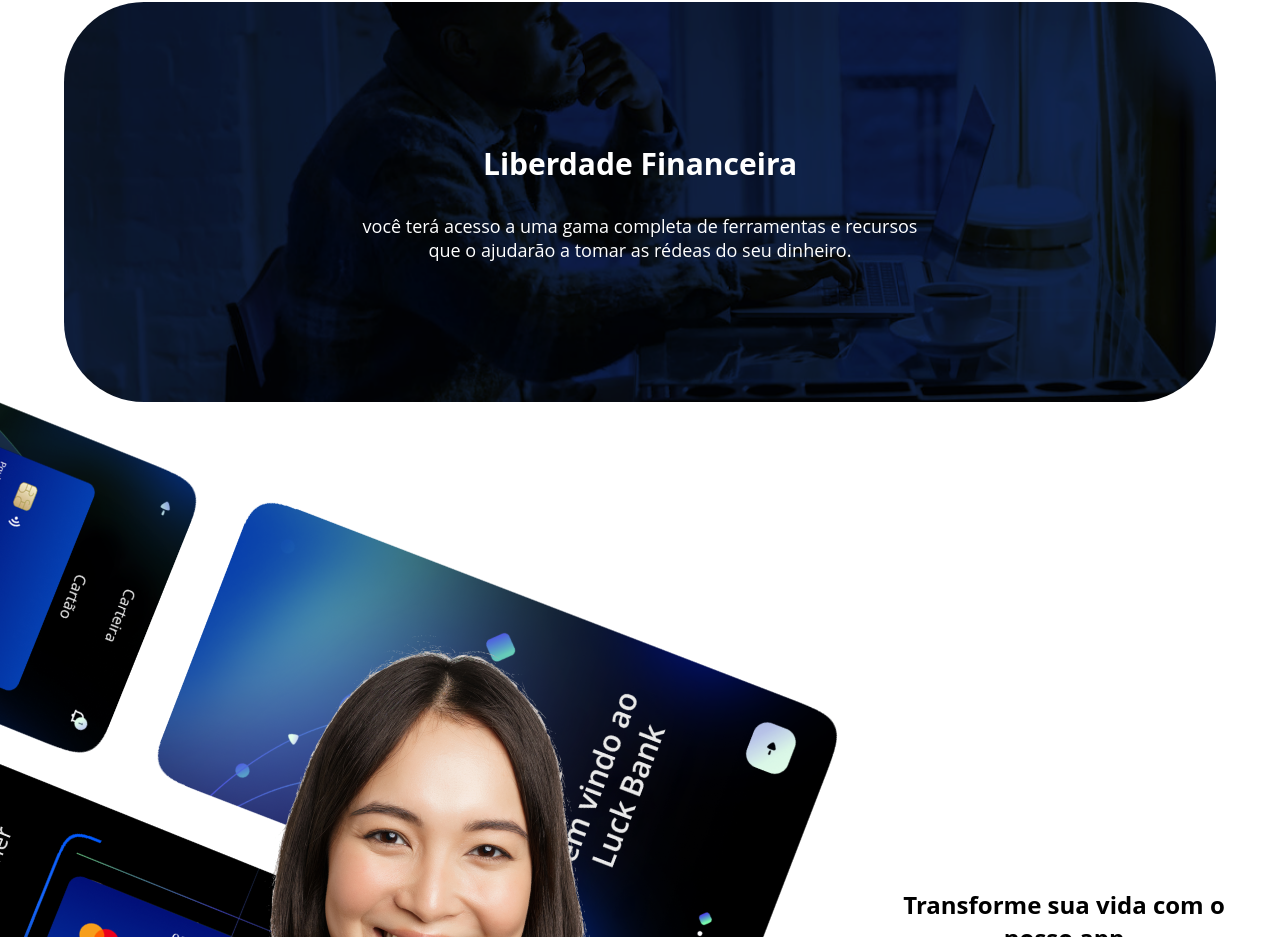
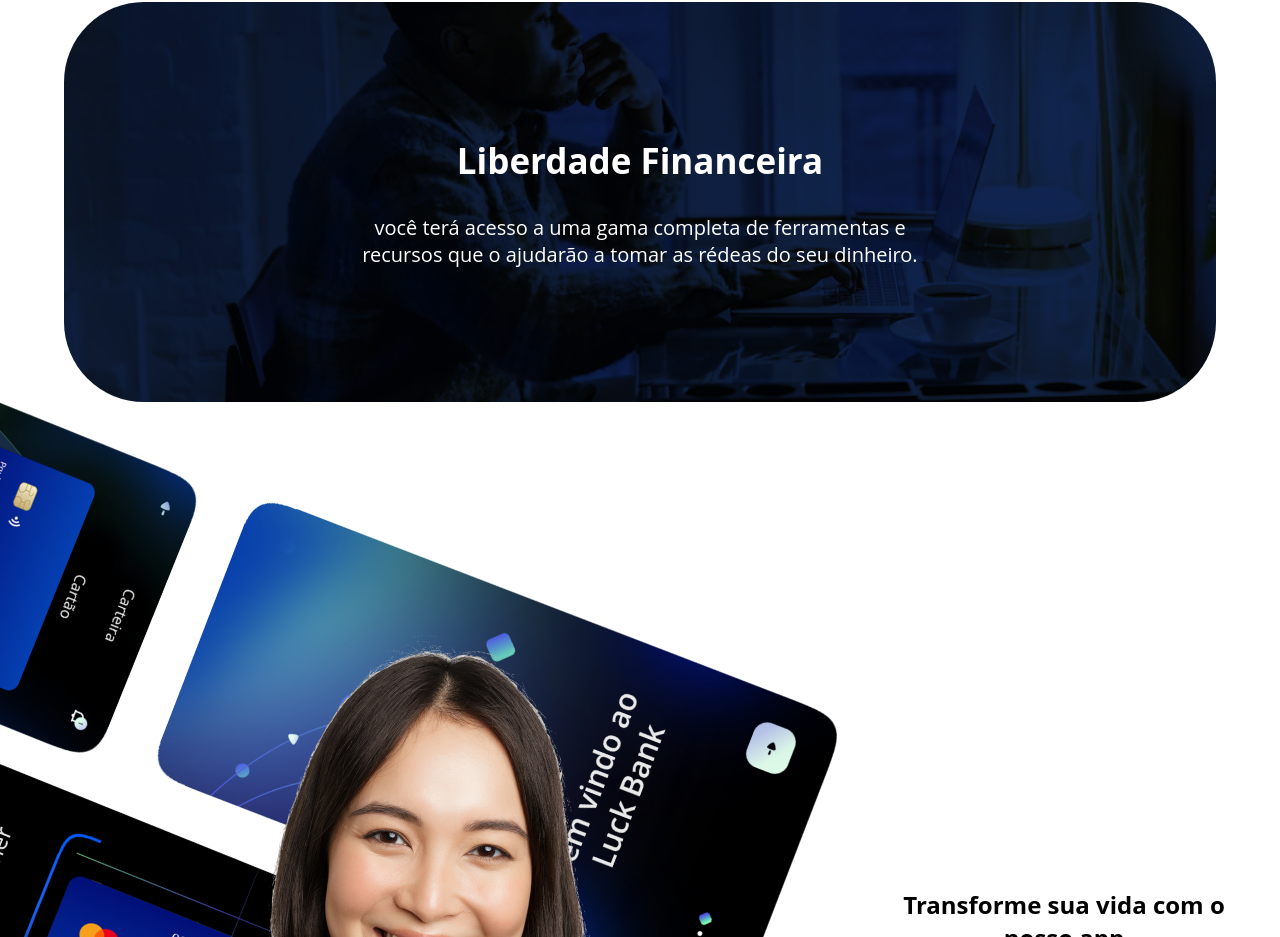
Before and after one commit to Morinian/LuckBank, a React (Create React App) app: page / in a window 1280 px wide. Shown: the part 2618-3555 px from the top of the page. Built offline with nearby package versions, Linux system fonts and the light colour scheme.

Commit message:
add maior

```diff
--- a/src/componentes/itens/produtos/card.module.css
+++ b/src/componentes/itens/produtos/card.module.css
@@ -30,10 +30,10 @@
     text-align: center;
 }
 .card1 h3{
-    font-size: 30px;
+    font-size: 35px;
 }
 .card1 p{
     width: 50%;
     margin-top: 30px;
-    font-size: 18px;
+    font-size: 20px;
 }
```
